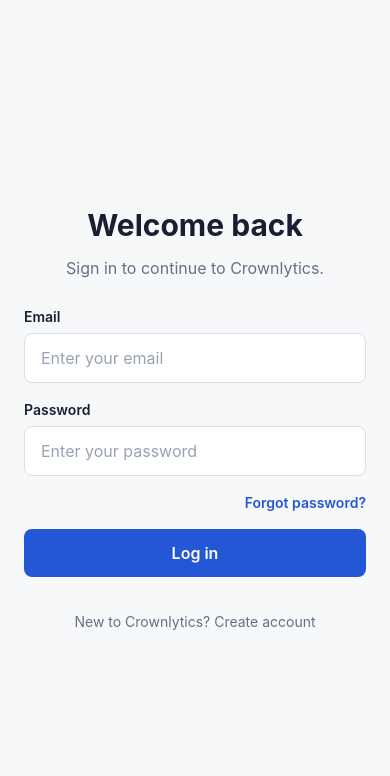
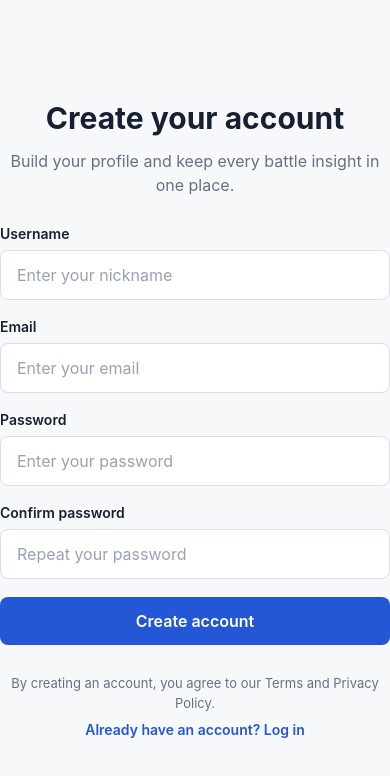
Before and after one commit to mira973/CrAppReactNative, a React Native app in the folder cr/: screen / in a window 390 px wide. Shown: the top 776 px of the page. Built offline with nearby package versions, Linux system fonts and the light colour scheme.

Commit message:
Add sign up page

```diff
--- a/cr/App.tsx
+++ b/cr/App.tsx
@@ -3,12 +3,14 @@
 import { StatusBar } from 'expo-status-bar';
 import {WelcomeScreen} from './Components/WelcomeScreen/WelcomeScreen';
 import { LoginPage } from './Components/WelcomeScreen/LogInPage';
+import { SignUpPage } from './Components/WelcomeScreen/SignUpPage';
 
 export default function App() {
   return (
     <View style={styles.appContainer}>
       {/* <WelcomeScreen /> */}
-      <LoginPage></LoginPage>
+      {/* <LoginPage></LoginPage> */}
+      <SignUpPage></SignUpPage>
       <StatusBar style="auto" />
     </View>
   );
--- /dev/null
+++ b/cr/Components/WelcomeScreen/SignUpPage.tsx
@@ -0,0 +1,157 @@
+import { SafeAreaView, StyleSheet, Text, TextInput, TouchableOpacity, View } from 'react-native';
+import { colors } from '../Styles/colors';
+import { spacing } from '../Styles/spacing';
+
+export function SignUpPage() {
+    return (
+        <SafeAreaView style={styles.container}>
+            <View style={styles.content}>
+                <View style={styles.header}>
+                    <Text style={styles.title}>Create your account</Text>
+                    <Text style={styles.subtitle}>
+                        Build your profile and keep every battle insight in one place.
+                    </Text>
+                </View>
+
+                <View style={styles.form}>
+                    <View style={styles.field}>
+                        <Text style={styles.label}>Username</Text>
+                        <TextInput
+                            autoCapitalize="none"
+                            placeholder="Enter your nickname"
+                            placeholderTextColor={colors.placeholder}
+                            style={styles.input}
+                        />
+                    </View>
+
+                    <View style={styles.field}>
+                        <Text style={styles.label}>Email</Text>
+                        <TextInput
+                            autoCapitalize="none"
+                            keyboardType="email-address"
+                            placeholder="Enter your email"
+                            placeholderTextColor={colors.placeholder}
+                            style={styles.input}
+                        />
+                    </View>
+
+                    <View style={styles.field}>
+                        <Text style={styles.label}>Password</Text>
+                        <TextInput
+                            placeholder="Enter your password"
+                            placeholderTextColor={colors.placeholder}
+                            secureTextEntry
+                            style={styles.input}
+                        />
+                    </View>
+
+                    <View style={styles.field}>
+                        <Text style={styles.label}>Confirm password</Text>
+                        <TextInput
+                            placeholder="Repeat your password"
+                            placeholderTextColor={colors.placeholder}
+                            secureTextEntry
+                            style={styles.input}
+                        />
+                    </View>
+
+                    <TouchableOpacity activeOpacity={0.8} style={styles.createAccountButton}>
+                        <Text style={styles.createAccountButtonText}>Create account</Text>
+                    </TouchableOpacity>
+                </View>
+
+                <Text style={styles.termsText}>
+                    By creating an account, you agree to our Terms and Privacy Policy.
+                </Text>
+
+                <TouchableOpacity activeOpacity={0.7} style={styles.loginLinkButton}>
+                    <Text style={styles.loginLinkText}>Already have an account? Log in</Text>
+                </TouchableOpacity>
+            </View>
+        </SafeAreaView>
+    );
+}
+
+const styles = StyleSheet.create({
+    container: {
+        flex: 1,
+        backgroundColor: colors.background,
+        paddingHorizontal: spacing.screen,
+        paddingVertical: spacing.section,
+    },
+    content: {
+        flex: 1,
+        alignSelf: 'center',
+        justifyContent: 'center',
+        maxWidth: spacing.formMaxWidth,
+        width: '100%',
+    },
+    header: {
+        gap: spacing.contentGap,
+        marginBottom: spacing.formGap,
+    },
+    title: {
+        color: colors.text,
+        fontSize: 30,
+        fontWeight: '700',
+        lineHeight: 38,
+        textAlign: 'center',
+    },
+    subtitle: {
+        color: colors.mutedText,
+        fontSize: 16,
+        lineHeight: 24,
+        textAlign: 'center',
+    },
+    form: {
+        gap: spacing.fieldGap,
+    },
+    field: {
+        gap: spacing.labelGap,
+    },
+    label: {
+        color: colors.text,
+        fontSize: 14,
+        fontWeight: '600',
+    },
+    input: {
+        backgroundColor: colors.surface,
+        borderColor: colors.border,
+        borderRadius: spacing.radius,
+        borderWidth: 1,
+        color: colors.text,
+        fontSize: 16,
+        minHeight: spacing.inputHeight,
+        paddingHorizontal: spacing.inputPadding,
+    },
+    createAccountButton: {
+        alignItems: 'center',
+        backgroundColor: colors.accent,
+        borderRadius: spacing.radius,
+        justifyContent: 'center',
+        minHeight: spacing.buttonHeight,
+        paddingHorizontal: spacing.buttonPadding,
+    },
+    createAccountButtonText: {
+        color: colors.buttonText,
+        fontSize: 16,
+        fontWeight: '600',
+    },
+    termsText: {
+        color: colors.mutedText,
+        fontSize: 13,
+        lineHeight: 20,
+        marginTop: spacing.formGap,
+        textAlign: 'center',
+    },
+    loginLinkButton: {
+        alignSelf: 'center',
+        paddingVertical: spacing.linkPadding,
+    },
+    loginLinkText: {
+        color: colors.accent,
+        fontSize: 14,
+        fontWeight: '600',
+        textAlign: 'center',
+    },
+});
```
